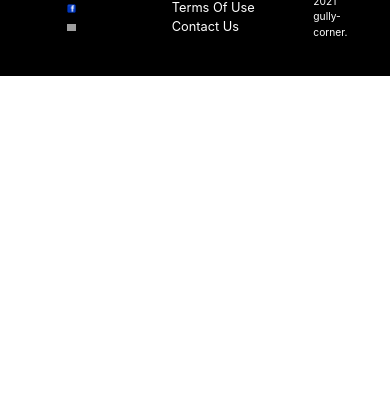
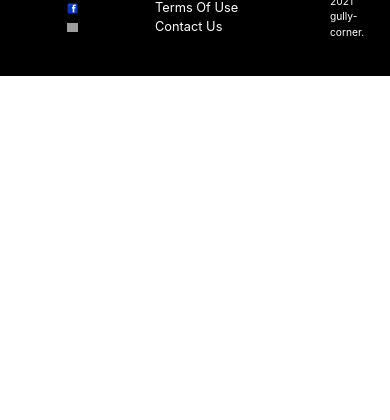
Before and after one commit to GopinathV-1/eCommerce-corrected, a PHP site: page /cart.html in a window 390 px wide. Shown: the part 375-795 px from the top of the page. Run offline with PHP 8.4, Linux system fonts and the light colour scheme; grey boxes are pictures that could not be loaded.

Commit message:
Update style.css

```diff
--- a/style.css
+++ b/style.css
@@ -228,10 +228,11 @@ p span{
         font-size: 8px;
     }
     .small{
+        grid-template-columns: 1fr 1.5fr 1fr;
         font-size: 14px;
     }
     .small img{
-        width: 28%;
+        width: 35%;
     }
     .footer img{
         width: 100%;
@@ -303,4 +304,7 @@ p span{
     #align-btn{
         margin: 2% 0 1% 35% ;
     }
+    #list1,#list2,#list3{
+        font-size: 10px;
+    }
 }
```
